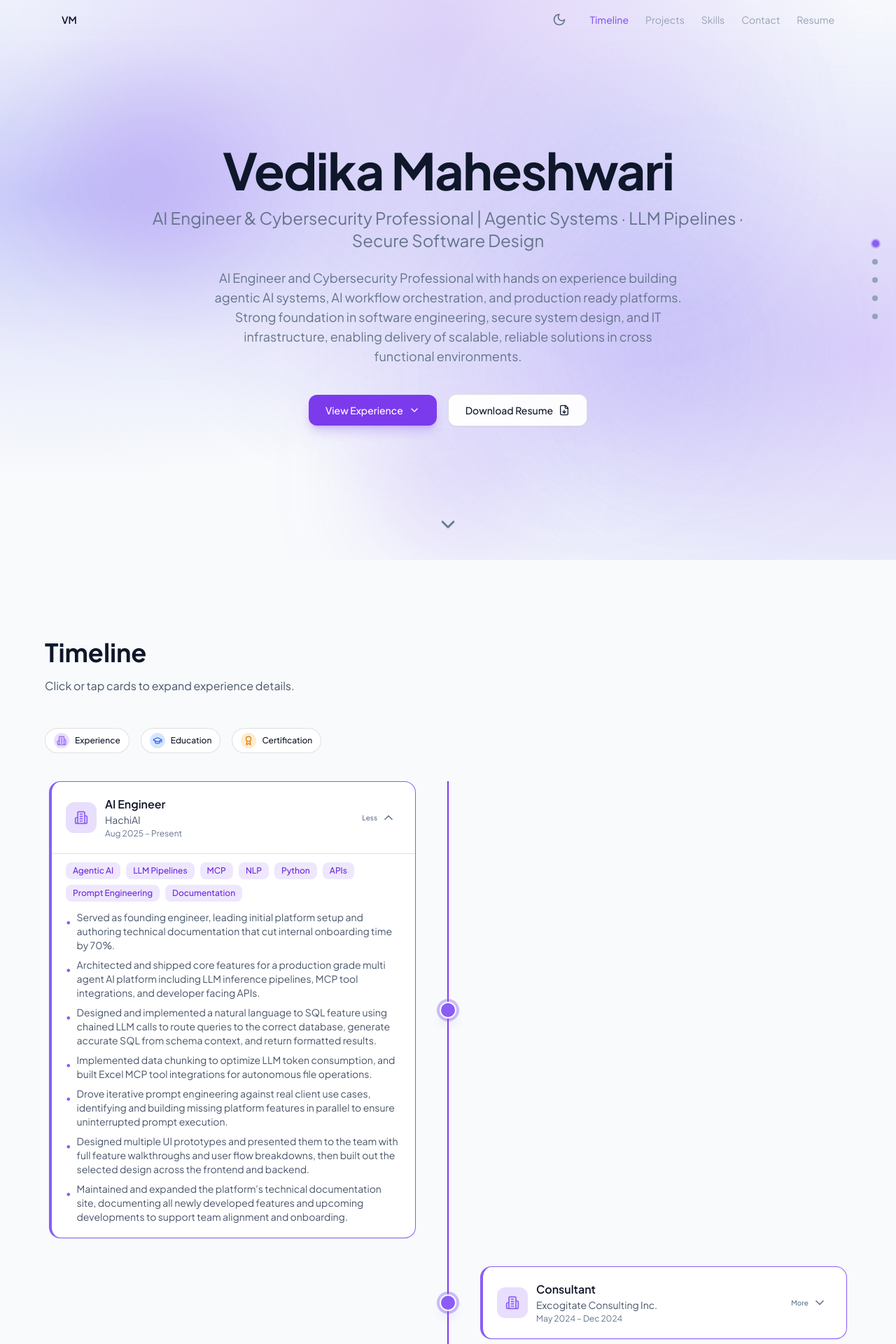
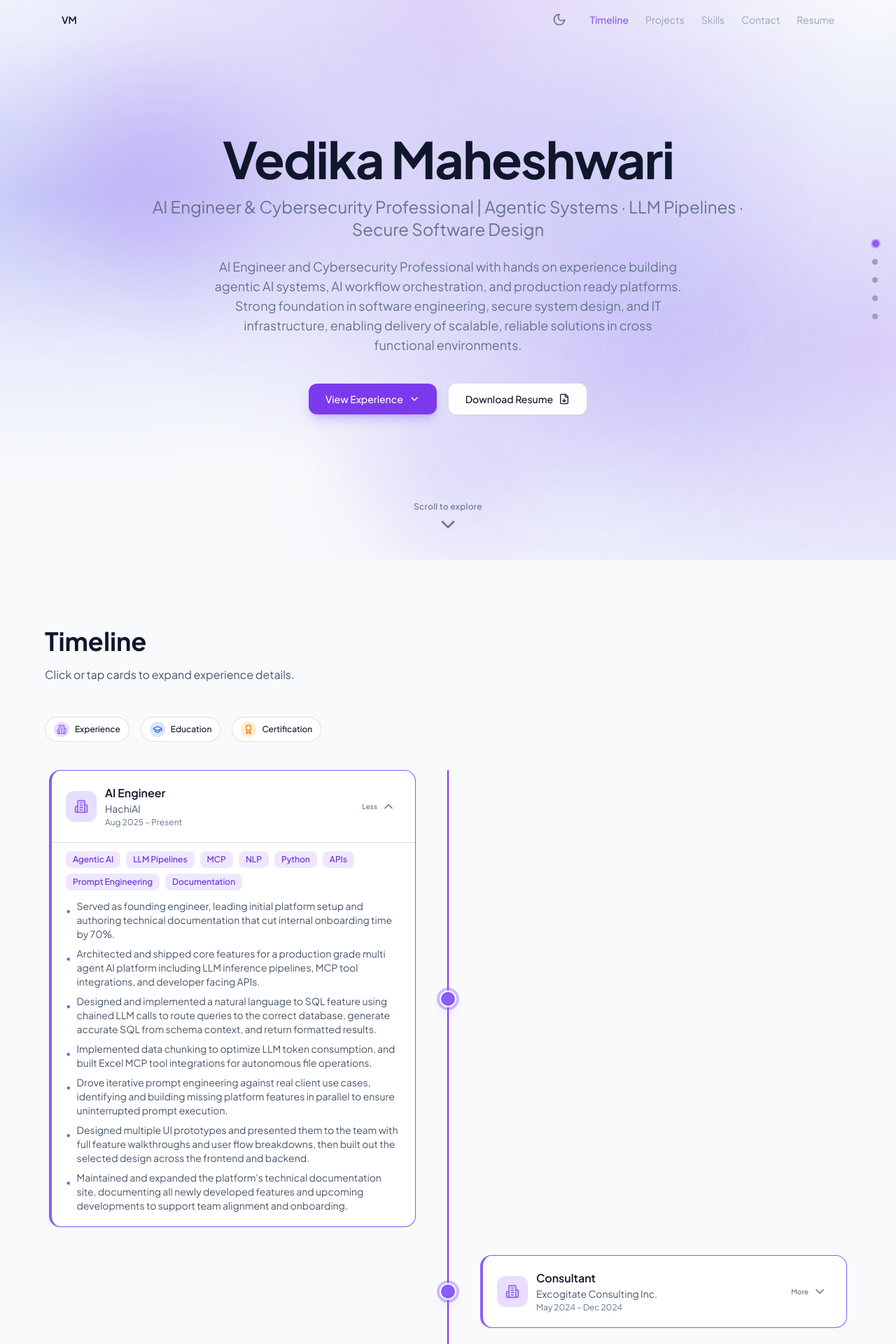
Before and after one commit to VedikaM6/portfolio, a Next.js app: page / in a window 1280 px wide. Shown: the top 1920 px of the page at 70% size. Built offline with nearby package versions, Linux system fonts and the light colour scheme.

Commit message:
Added hero scroll cue. Added spacing for each sections. Added a soft gradient for the footer

```diff
--- a/components/CombinedTimeline.tsx
+++ b/components/CombinedTimeline.tsx
@@ -193,7 +193,7 @@ export function CombinedTimeline() {
   const [openId, setOpenId] = useState<string | null>(getFirstExperienceId);
 
   return (
-    <section id="experience" className="relative px-4 py-16 sm:px-6 sm:py-20 md:py-24 lg:px-8 lg:py-28">
+    <section id="experience" className="relative px-4 py-14 sm:px-6 sm:py-16 md:py-20 lg:px-8 lg:py-24">
       <div className="mx-auto max-w-6xl">
         <motion.h2
           className="mb-4 text-3xl font-bold text-[var(--fg)] sm:text-4xl"
--- a/components/Contact.tsx
+++ b/components/Contact.tsx
@@ -13,7 +13,7 @@ export function Contact() {
   return (
     <section
       id="contact"
-      className="relative border-t border-[var(--card-border)] px-4 pt-20 pb-24 sm:px-6 sm:pt-24 sm:pb-28 md:pt-28 md:pb-32 lg:px-8 lg:pt-32 lg:pb-36"
+      className="relative border-t border-[var(--card-border)] px-4 pt-24 pb-28 sm:px-6 sm:pt-28 sm:pb-32 md:pt-32 md:pb-36 lg:px-8 lg:pt-36 lg:pb-40"
     >
       <div className="mx-auto max-w-6xl text-center">
         <motion.p
--- a/components/Footer.tsx
+++ b/components/Footer.tsx
@@ -5,7 +5,7 @@ import { resumeData } from "@/lib/data";
 
 export function Footer() {
   return (
-    <footer className="border-t border-[var(--card-border)] bg-[var(--glass)] px-6 py-10">
+    <footer className="relative border-t border-[var(--card-border)] px-6 py-10 bg-gradient-to-t from-violet-500/10 via-violet-500/5 to-transparent dark:from-violet-950/40 dark:via-violet-950/20 dark:to-transparent">
       <div className="mx-auto flex max-w-4xl flex-col items-center justify-between gap-6 sm:flex-row">
         <p className="text-sm text-slate-500">
           © {new Date().getFullYear()} {resumeData.basics.name}
--- a/components/Hero.tsx
+++ b/components/Hero.tsx
@@ -8,7 +8,7 @@ export function Hero() {
   return (
     <section
       id="hero"
-      className="relative flex min-h-screen flex-col items-center justify-center px-6 pt-20 pb-16"
+      className="relative flex min-h-screen flex-col items-center justify-center px-6 pt-20 pb-24"
     >
       <motion.div
         className="max-w-4xl text-center"
@@ -60,12 +60,13 @@ export function Hero() {
       </motion.div>
       <motion.a
         href="#experience"
-        className="absolute bottom-8 left-1/2 -translate-x-1/2 text-slate-500 transition hover:text-[var(--fg)]"
+        className="absolute bottom-8 left-1/2 flex flex-col items-center gap-1 -translate-x-1/2 text-slate-500 transition hover:text-[var(--fg)]"
         initial={{ opacity: 0 }}
         animate={{ opacity: 1 }}
         transition={{ delay: 1 }}
         aria-label="Scroll to experience"
       >
+        <span className="text-xs font-medium tracking-wide">Scroll to explore</span>
         <ChevronDown className="h-8 w-8 animate-bounce" />
       </motion.a>
     </section>
--- a/components/Projects.tsx
+++ b/components/Projects.tsx
@@ -15,7 +15,7 @@ function getProjectIcon(iconName?: string): LucideIcon {
 
 export function Projects() {
   return (
-    <section id="projects" className="relative px-4 py-16 sm:px-6 sm:py-20 md:py-24 lg:px-8 lg:py-28">
+    <section id="projects" className="relative px-4 py-14 sm:px-6 sm:py-16 md:py-20 lg:px-8 lg:py-24">
       <div className="mx-auto max-w-6xl">
         <motion.h2
           className="mb-12 text-3xl font-bold text-[var(--fg)] sm:text-4xl"
--- a/components/Skills.tsx
+++ b/components/Skills.tsx
@@ -15,7 +15,7 @@ export function Skills() {
   const rest = Object.keys(resumeData.skills).filter((k) => !groupOrder.includes(k));
 
   return (
-    <section id="skills" className="relative px-4 py-16 sm:px-6 sm:py-20 md:py-24 lg:px-8 lg:py-28">
+    <section id="skills" className="relative px-4 py-14 sm:px-6 sm:py-16 md:py-20 lg:px-8 lg:py-24">
       <div className="mx-auto max-w-6xl">
         <motion.h2
           className="mb-12 text-3xl font-bold text-[var(--fg)] sm:text-4xl"
```
